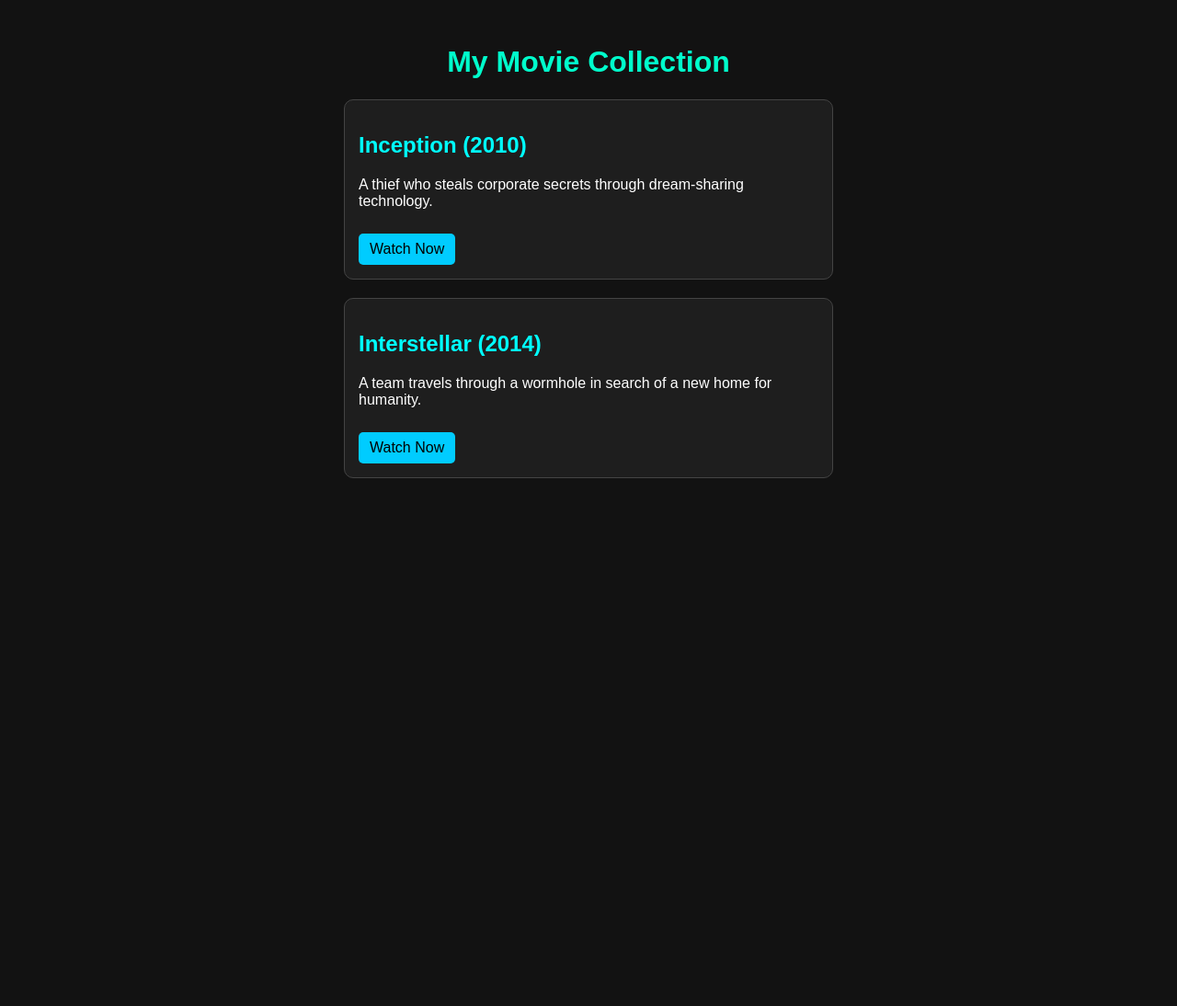
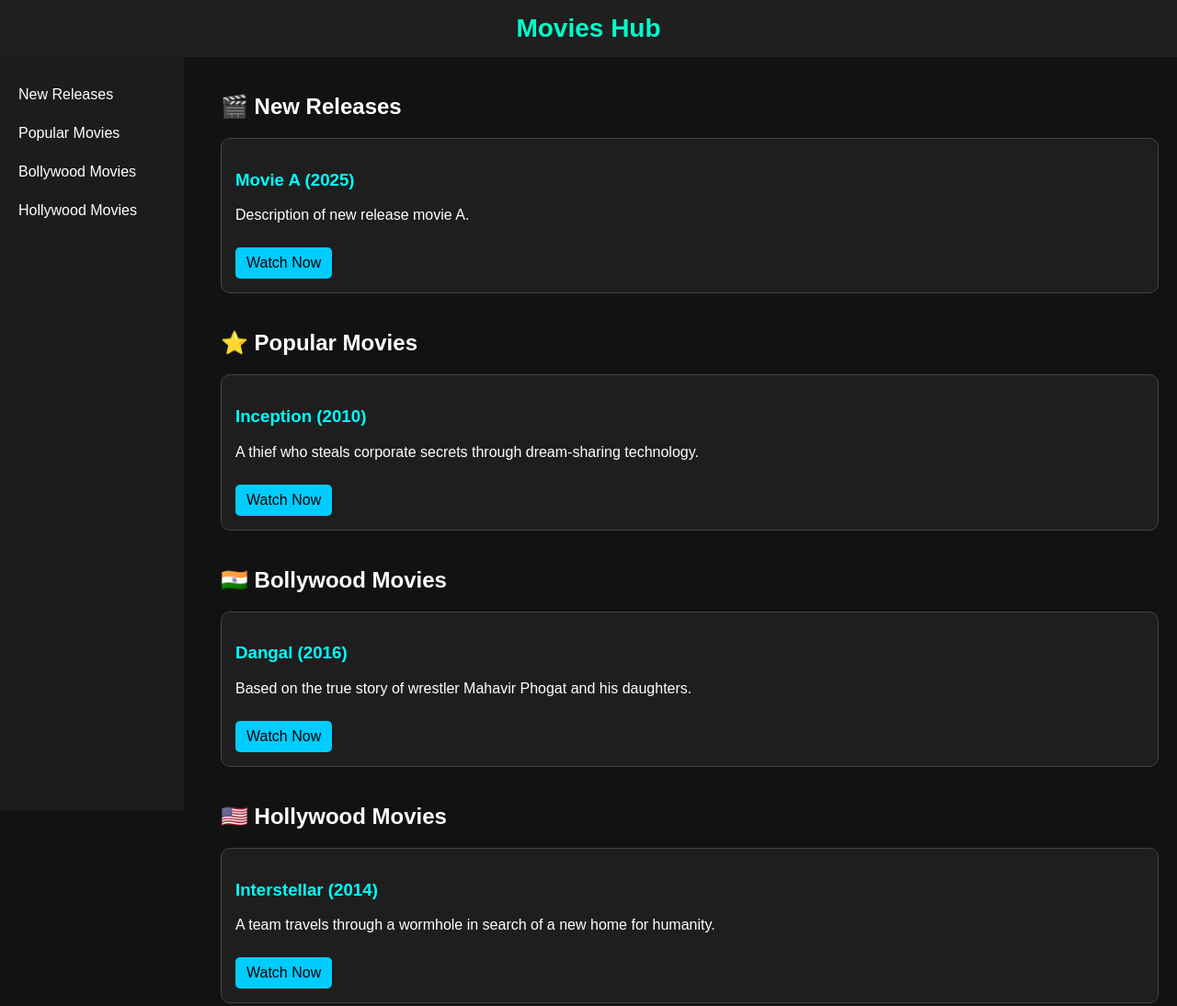
Before and after one commit to Movies-Cloud/home, a plain HTML site: page Movies.html in a window 1280 px wide. Shown: the whole page at 92% size. Before the commit the page ends 800 px from the top, so only its background shows below. Drawn offline with Linux system fonts and the light colour scheme.

Commit message:
Update Movies.html

```diff
--- a/Movies.html
+++ b/Movies.html
@@ -3,29 +3,65 @@
 <head>
   <meta charset="UTF-8" />
   <meta name="viewport" content="width=device-width, initial-scale=1.0"/>
-  <title>My Movie Website</title>
+  <title>Movies Hub</title>
   <style>
     body {
+      margin: 0;
       font-family: Arial, sans-serif;
       background-color: #121212;
       color: #ffffff;
+    }
+
+    header {
+      background-color: #1f1f1f;
+      padding: 15px 20px;
+      text-align: center;
+      font-size: 28px;
+      color: #00ffcc;
+      font-weight: bold;
+    }
+
+    .sidebar {
+      height: 100vh;
+      width: 200px;
+      position: fixed;
+      background-color: #1c1c1c;
+      padding-top: 20px;
+    }
+
+    .sidebar a {
+      display: block;
+      color: #ffffff;
+      padding: 12px 20px;
+      text-decoration: none;
+    }
+
+    .sidebar a:hover {
+      background-color: #00ccff;
+      color: #000;
+    }
+
+    .content {
+      margin-left: 220px;
       padding: 20px;
     }
-    h1 {
-      text-align: center;
-      color: #00ffcc;
+
+    .movie-section {
+      margin-bottom: 40px;
     }
+
     .movie {
       border: 1px solid #444;
       border-radius: 10px;
       padding: 15px;
-      margin: 20px auto;
-      max-width: 500px;
+      margin: 10px 0;
       background-color: #1e1e1e;
     }
-    .movie h2 {
+
+    .movie h3 {
       color: #00ffff;
     }
+
     .movie a {
       display: inline-block;
       margin-top: 10px;
@@ -35,6 +71,7 @@
       text-decoration: none;
       border-radius: 5px;
     }
+
     .movie a:hover {
       background-color: #0099cc;
     }
@@ -42,21 +79,54 @@
 </head>
 <body>
 
-  <h1>My Movie Collection</h1>
+  <header>Movies Hub</header>
 
+  <div class="sidebar">
+    <a href="#new-releases">New Releases</a>
+    <a href="#popular">Popular Movies</a>
+    <a href="#bollywood">Bollywood Movies</a>
+    <a href="#hollywood">Hollywood Movies</a>
+  </div>
+
+  <div class="content">
+
+    <div class="movie-section" id="new-releases">
+      <h2>🎬 New Releases</h2>
       <div class="movie">
-    <h2>Inception (2010)</h2>
+        <h3>Movie A (2025)</h3>
+        <p>Description of new release movie A.</p>
+        <a href="#">Watch Now</a>
+      </div>
+    </div>
+
+    <div class="movie-section" id="popular">
+      <h2>⭐ Popular Movies</h2>
+      <div class="movie">
+        <h3>Inception (2010)</h3>
         <p>A thief who steals corporate secrets through dream-sharing technology.</p>
         <a href="https://drive.google.com/your-link-here" target="_blank">Watch Now</a>
       </div>
+    </div>
 
+    <div class="movie-section" id="bollywood">
+      <h2>🇮🇳 Bollywood Movies</h2>
       <div class="movie">
-    <h2>Interstellar (2014)</h2>
+        <h3>Dangal (2016)</h3>
+        <p>Based on the true story of wrestler Mahavir Phogat and his daughters.</p>
+        <a href="#">Watch Now</a>
+      </div>
+    </div>
+
+    <div class="movie-section" id="hollywood">
+      <h2>🇺🇸 Hollywood Movies</h2>
+      <div class="movie">
+        <h3>Interstellar (2014)</h3>
         <p>A team travels through a wormhole in search of a new home for humanity.</p>
         <a href="https://youtube.com/your-link-here" target="_blank">Watch Now</a>
       </div>
+    </div>
 
-  <!-- Add more movies below -->
+  </div>
 
 </body>
 </html>
```
Lines whose indentation alone changed are shown as unchanged.
